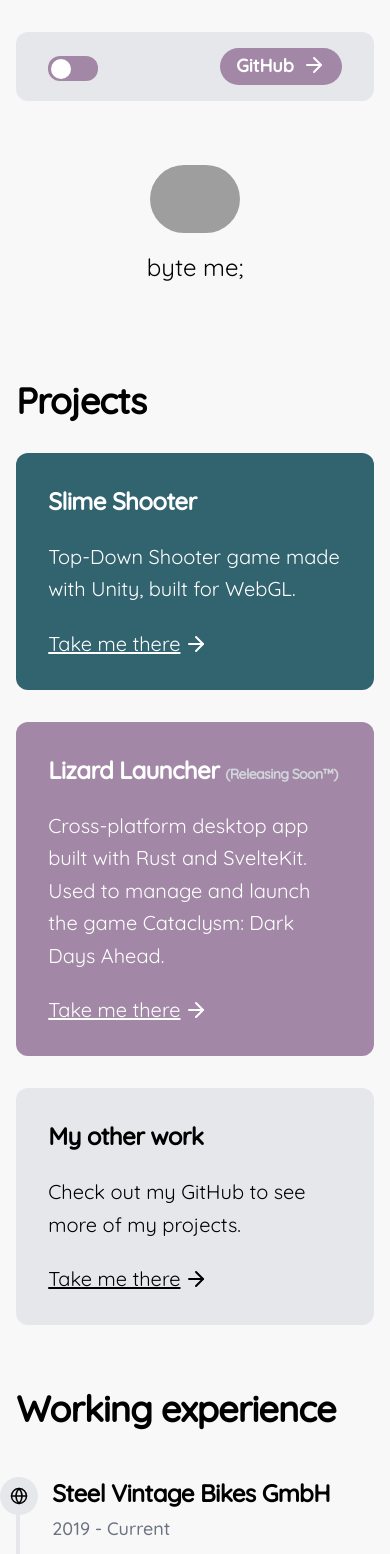
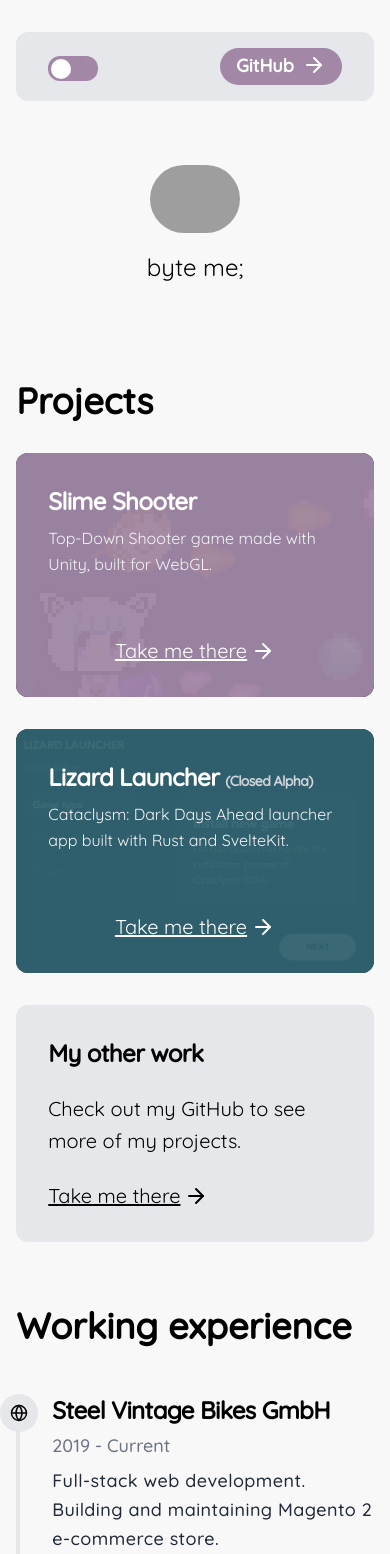
Before and after one commit to jvanhouts/jvanhouts.github.io, a SvelteKit app: page / in a window 390 px wide. Shown: the top 1554 px of the page. Built offline with nearby package versions, Linux system fonts and the light colour scheme; grey boxes are pictures that could not be loaded.

Commit message:
fixes, added bg image to project showcase

```diff
--- a/src/app.html
+++ b/src/app.html
@@ -2,7 +2,7 @@
 <html lang="en">
 	<head>
 		<meta charset="utf-8" />
-		<link rel="icon" href="%sveltekit.assets%/favicon.png" />
+		<!-- <link rel="icon" href="%sveltekit.assets%/favicon.png" /> -->
 		<meta name="viewport" content="width=device-width" />
 		%sveltekit.head%
 	</head>
--- a/src/routes/+layout.svelte
+++ b/src/routes/+layout.svelte
@@ -4,6 +4,10 @@
     import "../app.css";
 </script>
 
+<head>
+    <title>gunwunbun - portfolio</title>
+</head>
+
 <main class="wrapper flex items-center flex-col w-full h-fit min-h-screen pb-20 bg-primary">
     <slot />
 </main>
--- a/src/routes/+page.svelte
+++ b/src/routes/+page.svelte
@@ -1,6 +1,8 @@
 <script lang="ts">
     import ThemeToggle from "$lib/ThemeToggle.svelte";
     import { ArrowRight, Globe, ClipboardList } from 'lucide-svelte';
+    import SlimeShooterImage from '$lib/assets/slime_shooter.png';
+    import LizardLauncherImage from '$lib/assets/lizard_launcher.png';
 
     const redirect = (url: string) => window.open(url, '_blank');
 </script>
@@ -24,24 +26,26 @@
 <div class="w-full px-0 pt-0 lg:pb-8 pb-8 flex items-center justify-center">
     <div class="w-11/12 md:w-3/4 2xl:w-1/2 max-w-screen-xl">
         <div class="mt-16">
-            <h2 class="tracking-tight font-semibold text-4xl">Projects</h2>
+            <h2 class="font-semibold text-4xl">Projects</h2>
         </div>
 
         <!-- svelte-ignore a11y-click-events-have-key-events -->
         <div class="grid grid-cols-1 lg:grid-cols-2 gap-8 min-h-fit">
-            <div class="bg-[#326470] rounded-xl p-8 mt-8 card flex flex-col justify-between"on:click={ x => redirect("https://github.com/hollow-em/lizardLauncher") }>
-                <div>
+            <div class="relative bg-slime-shooter rounded-xl p-8 mt-8 card flex flex-col justify-between"on:click={ x => redirect("https://github.com/hollow-em/lizardLauncher") }>
+                <div class="absolute rounded-xl inset-0 w-full h-full bg-accent bg-opacity-95"></div>
+                <div class="z-10">
                     <h1 class="title text-white">Slime Shooter</h1>
-                    <p class="my-6 leading-relaxed text-xl text-white">Top-Down Shooter game made with Unity, built for WebGL.</p>
+                    <p class="mt-2 mb-4 leading-relaxed text-md text-gray-100 h-16">Top-Down Shooter game made with Unity, built for WebGL.</p>
                 </div>
-                <span class="btn-inline flex items-center text-white" href="https://simmer.io/@gunwunbun/slimeshooter">Take me there <ArrowRight class="arrow ml-1" /></span>
+                <span class="mt-8 btn-inline flex items-center text-white mx-auto z-10" href="https://simmer.io/@gunwunbun/slimeshooter">Take me there <ArrowRight class="arrow ml-1" /></span>
             </div>
-            <div class="bg-accent rounded-xl p-8 lg:mt-8 card flex flex-col justify-between"on:click={ x => redirect("https://github.com/hollow-em/lizardLauncher") }>
-                <div>
-                    <h1 class="title text-white">Lizard Launcher <span class="text-gray-300 text-sm">(Releasing Soon&trade;)</span></h1>
-                    <p class="my-6 leading-relaxed text-xl text-white">Cross-platform desktop app built with Rust and SvelteKit. Used to manage and launch the game Cataclysm: Dark Days Ahead.</p>
+            <div class="relative bg-lizard-launcher bg-cover rounded-xl p-8 lg:mt-8 card flex flex-col justify-between"on:click={ x => redirect("https://github.com/hollow-em/lizardLauncher") }>
+                <div class="absolute rounded-xl inset-0 w-full h-full bg-[#326470] bg-opacity-95"></div>
+                <div class="z-10">
+                    <h1 class="title text-white">Lizard Launcher <span class="text-gray-300 text-sm">(Closed Alpha)</span></h1>
+                    <p class="mt-2 mb-4 leading-relaxed text-md text-gray-100 h-16">Cataclysm: Dark Days Ahead launcher app built with Rust and SvelteKit.</p>
                 </div>
-                <span class="btn-inline flex items-center text-white" href="https://github.com/gunwunbun">Take me there <ArrowRight class="arrow ml-1" /></span>
+                <span class="mt-8 btn-inline flex items-center text-white mx-auto z-10" href="https://github.com/gunwunbun">Take me there <ArrowRight class="arrow ml-1" /></span>
             </div>
             <div class="bg-secondary-light rounded-xl p-8 card flex flex-col justify-between" on:click={ x => redirect("https://github.com/gunwunbun") }>
                 <div>
@@ -53,10 +57,10 @@
         </div>
 
         <div class="mt-16">
-            <h2 class="tracking-tight font-semibold text-4xl">Working experience</h2>
+            <h2 class="font-semibold text-4xl">Working experience</h2>
         </div>
 
-        <div class="mt-12 pl-8 border-l-4 border-secondary-light w-full lg:w-1/2 relative">
+        <div class="mt-12 pl-8 border-l-4 border-secondary-light w-full lg:w-3/4 relative">
             <span class="work-icon">
                 <Globe size="18" />
             </span>
@@ -83,7 +87,7 @@
             </div>
         </div>
 
-        <div class="pt-12 pl-8 border-l-4 border-secondary-light w-full lg:w-1/2 relative">
+        <div class="pt-12 pl-8 border-l-4 border-secondary-light w-full lg:w-3/4 relative">
             <span class="work-icon">
                 <Globe size="18" />
             </span>
--- a/tailwind.config.cjs
+++ b/tailwind.config.cjs
@@ -11,6 +11,10 @@ module.exports = {
         'secondary': 'rgb(var(--color-secondary) / <alpha-value>)',
         'secondary-light': 'rgb(var(--color-secondary-light) / <alpha-value>)',
       },
+      backgroundImage: {
+        'lizard-launcher': "url('/src/lib/assets/lizard_launcher.png')",
+        'slime-shooter': "url('/src/lib/assets/slime_shooter.png')",
+      }
     },
   },
   plugins: [],
```
Also changed, not shown: src/lib/assets/lizard_launcher.png (added), src/lib/assets/slime_shooter.png (added).
